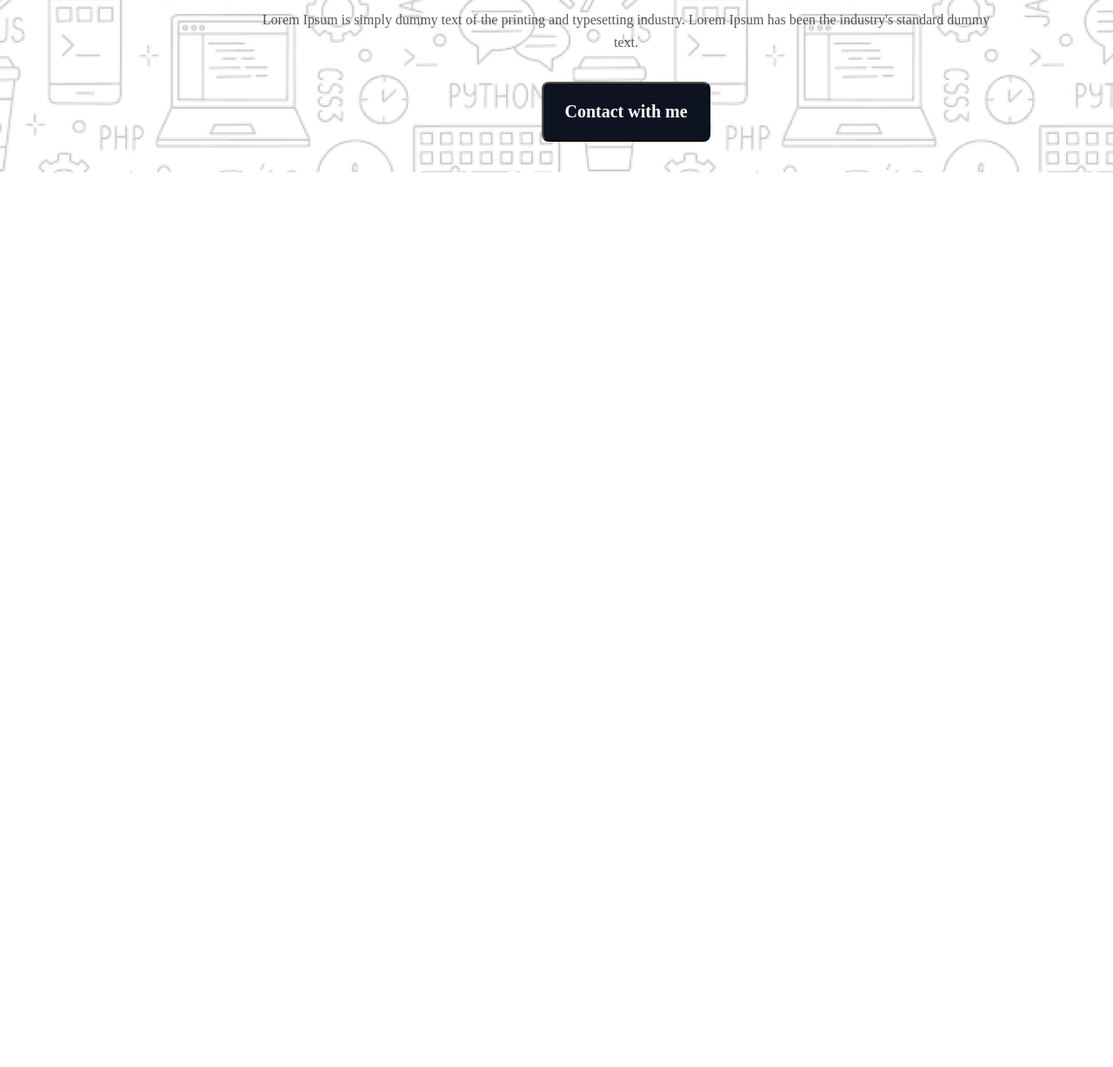
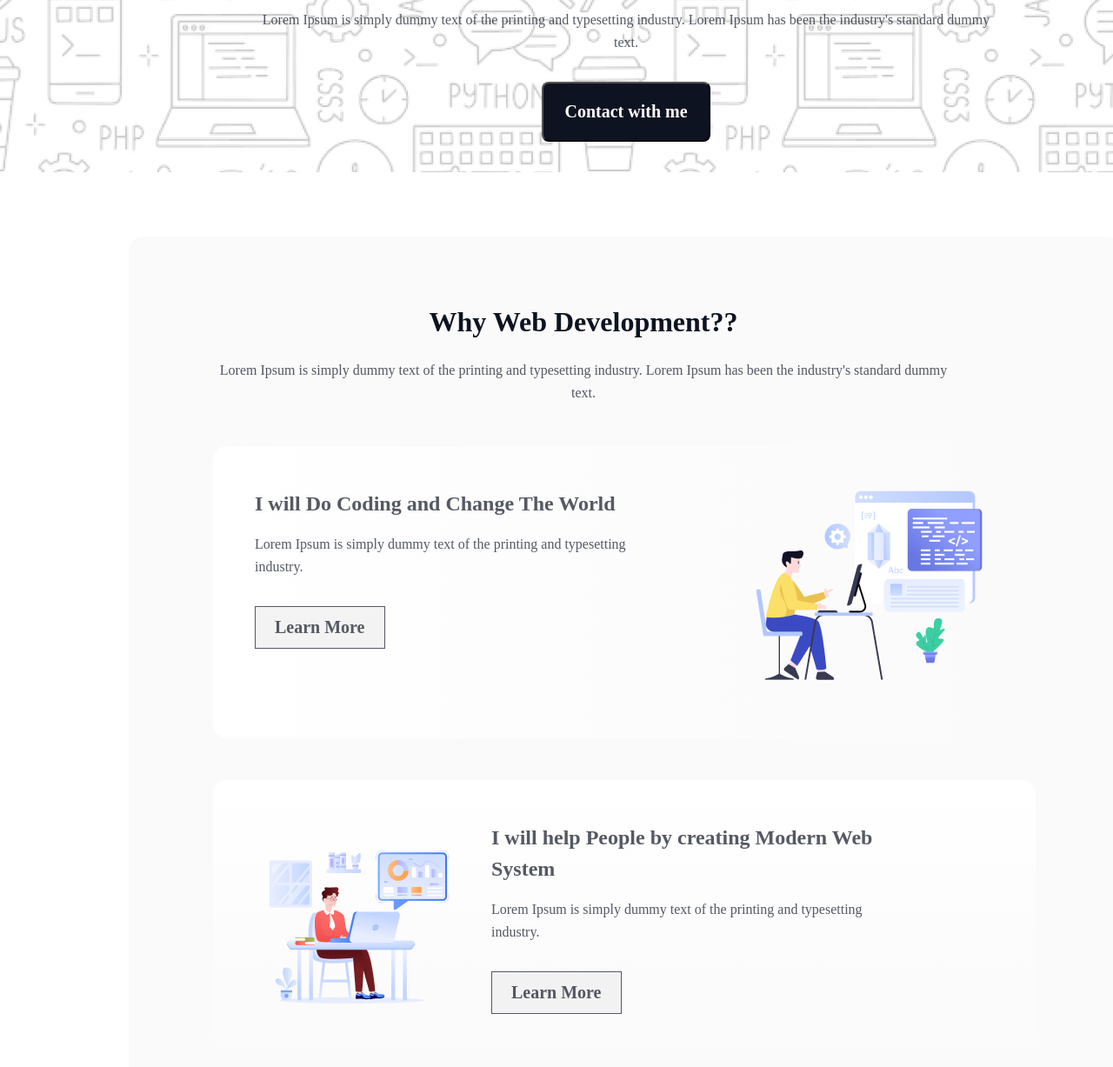
Before and after one commit to hadialhamza/Assignment-1, a plain HTML site: page index.html in a window 1280 px wide. Shown: the part 585-1812 px from the top of the page at 87% size. Before the commit the page ends 800 px from the top, so only its background shows below. Drawn offline with Linux system fonts and the light colour scheme.

Commit message:
2nd section complete

```diff
--- a/index.html
+++ b/index.html
@@ -30,6 +30,62 @@
           <input type="button" value="Contact with me" />
         </div>
       </section>
+      <section class="development">
+        <div>
+          <div class="dev-content">
+            <h2>Why Web Development??</h2>
+            <p>
+              Lorem Ipsum is simply dummy text of the printing and typesetting
+              industry. Lorem Ipsum has been the industry's standard dummy text.
+            </p>
+          </div>
+          <div class="dev-card">
+            <div class="dev-card2">
+              <div class="dev-card-content">
+                <h3>I will Do Coding and Change The World</h3>
+                <p>
+                  Lorem Ipsum is simply dummy text of the printing and
+                  typesetting industry.
+                </p>
+                <button>Learn More</button>
+              </div>
+              <div>
+                <img src="./assets/Layer_1.png" alt="" />
+              </div>
+            </div>
+          </div>
+          <div class="dev-2card">
+            <div class="dev-card2nd">
+              <div id="card-title" class="dev-card-content">
+                <h3>I will help People by creating Modern Web System</h3>
+                <p>
+                  Lorem Ipsum is simply dummy text of the printing and
+                  typesetting industry.
+                </p>
+                <button>Learn More</button>
+              </div>
+              <div>
+                <img src="./assets/Group 3.png" alt="" />
+              </div>
+            </div>
+          </div>
+          <div class="dev-card">
+            <div class="dev-card2">
+              <div class="dev-card-content">
+                <h3>I will Do Coding and Change The World</h3>
+                <p>
+                  Lorem Ipsum is simply dummy text of the printing and
+                  typesetting industry.
+                </p>
+                <button>Learn More</button>
+              </div>
+              <div>
+                <img src="./assets/Group 4.png" alt="" />
+              </div>
+            </div>
+          </div>
+        </div>
+      </section>
     </main>
     <footer></footer>
   </body>
--- a/style.css
+++ b/style.css
@@ -100,3 +100,135 @@
   letter-spacing: 0%;
   text-align: center;
 }
+
+/* 2nd section design */
+
+.development {
+  width: 1140px;
+  height: 1393px;
+  margin-top: 74px;
+  margin-right: 152px;
+  margin-left: 148px;
+  display: flex;
+  flex-direction: column;
+  align-items: center;
+  border-radius: 16px;
+  background: rgba(13, 19, 33, 0.02);
+}
+
+.dev-content {
+  margin-top: 80px;
+  width: 852px;
+  height: 113px;
+}
+
+.dev-content h2 {
+  color: rgb(13, 19, 33);
+  font-family: Azeret Mono;
+  font-size: 32px;
+  font-weight: 800;
+  line-height: 37px;
+  letter-spacing: 0%;
+  text-align: center;
+}
+
+.dev-content p {
+  opacity: 0.7;
+  color: rgb(13, 19, 33);
+  font-family: Azeret Mono;
+  font-size: 16px;
+  font-weight: 400;
+  line-height: 26px;
+  letter-spacing: 0%;
+  text-align: center;
+  margin-top: 24px;
+}
+
+.dev-card {
+  margin-top: 48px;
+  width: 946px;
+  height: 336px;
+  display: flex;
+  justify-content: center;
+  align-items: center;
+  border-radius: 16px;
+  background: linear-gradient(
+    90deg,
+    rgb(255, 255, 255),
+    rgba(255, 255, 255, 0) 100%
+  );
+}
+
+.dev-2card {
+  margin-top: 48px;
+  width: 946px;
+  height: 336px;
+  display: flex;
+  justify-content: center;
+  align-items: center;
+  border-radius: 16px;
+  background: linear-gradient(
+    180deg,
+    rgb(255, 255, 255),
+    rgba(255, 255, 255, 0) 100%
+  );
+}
+
+.dev-card2 {
+  width: 850px;
+  height: 240px;
+  display: flex;
+  justify-content: space-between;
+}
+
+.dev-card2nd {
+  width: 850px;
+  height: 240px;
+  display: flex;
+  justify-content: flex-end;
+  flex-direction: row-reverse;
+}
+.dev-card-content {
+  width: 477px;
+  height: 219px;
+}
+.dev-card-content h3 {
+  color: rgba(13, 19, 33, 0.7);
+  font-family: Azeret Mono;
+  font-size: 24px;
+  font-weight: 700;
+  line-height: 36px;
+  letter-spacing: 0%;
+  text-align: left;
+}
+
+.dev-card-content p {
+  margin-top: 16px;
+  color: rgb(13, 19, 33);
+  font-family: Azeret Mono;
+  font-size: 16px;
+  font-weight: 400;
+  line-height: 26px;
+  letter-spacing: 0%;
+  text-align: left;
+  opacity: 0.7;
+}
+
+.dev-card-content button {
+  margin-top: 32px;
+  box-sizing: border-box;
+  border: 1px solid rgb(13, 19, 33);
+  opacity: 0.7;
+  color: rgb(13, 19, 33);
+  font-family: Azeret Mono;
+  font-size: 20px;
+  font-weight: 600;
+  line-height: 23px;
+  letter-spacing: 0%;
+  text-align: center;
+  padding: 12px 22px;
+}
+
+#card-title {
+  margin-left: 32px;
+}
```
